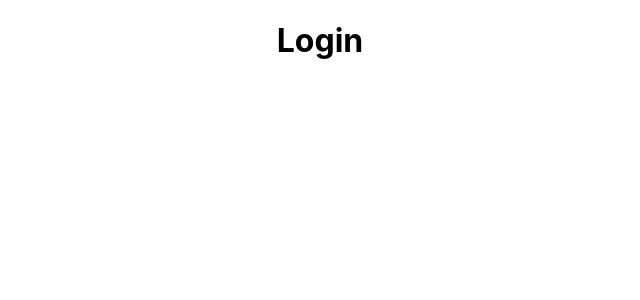
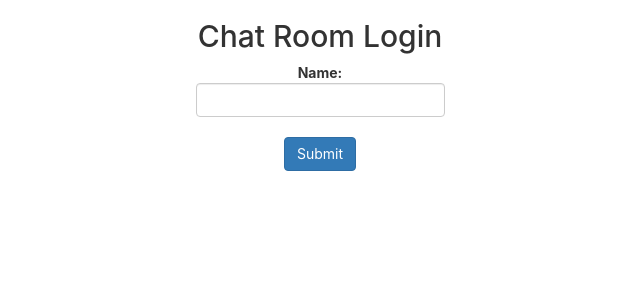
Before and after one commit to stevemenezes/chatterbox, a React (Create React App) app: page /login in a window 1280 px wide. Shown: the top 300 px of the page, without its empty margins (320-960 px from the left). Built offline with nearby package versions, Linux system fonts and the light colour scheme.

Commit message:
login in progress

```diff
--- a/package.json
+++ b/package.json
@@ -8,6 +8,7 @@
     "@testing-library/react": "^9.5.0",
     "@testing-library/user-event": "^7.2.1",
     "react": "^16.13.1",
+    "react-bootstrap": "^1.0.1",
     "react-dom": "^16.13.1",
     "react-router-dom": "^5.2.0",
     "react-scripts": "3.4.1"
--- a/public/index.html
+++ b/public/index.html
@@ -9,6 +9,7 @@
       name="description"
       content="Web site created using create-react-app"
     />
+    <link href="https://maxcdn.bootstrapcdn.com/bootstrap/3.3.7/css/bootstrap.min.css" rel="stylesheet">
     <link rel="apple-touch-icon" href="%PUBLIC_URL%/logo192.png" />
     <!--
       manifest.json provides metadata used when your web app is installed on a
--- a/src/components/Login.js
+++ b/src/components/Login.js
@@ -1,18 +1,43 @@
-import React from 'react'
+import React, {useState} from 'react';
+import Popup from './Popup';
+
 
 class Login extends React.Component{
     constructor(props){
         super(props);
-        this.state= {};
+        this.state= {name: '',e_id: ''};
+        this.changeValue=this.changeValue.bind(this);
+        this.showValue=this.showValue.bind(this);
     }
 
+    changeValue(e){
+        this.setState({[e.target.name]: e.target.value});
+    }
+
+    showValue(e){
+        console.log("Though shall not name " + this.state.name);
+        console.log("Email as entered: " + this.state.e_id );
+        e.preventDefault();
+        e.target.reset();
+    }
     render(){
         return(
             <div className="App">
-                <h1>Login</h1>
+                <h2>Chat Room Login</h2>
+                <form onSubmit={this.showValue}>
+                    <div className="form-group">
+                        <label>
+                        Name:
+                        <input type="text" className="form-control" value={this.state.name} name="name" onChange={this.changeValue}/>
+                        </label>
+                    </div>
+
+                    <input type="submit" value="Submit" className="btn btn-primary" />
+                </form>
             </div>
         );
     }
 }
 
+
 export default Login;
```
Also changed, not shown: 1 other file (tests, documents, lock files or other folders).
